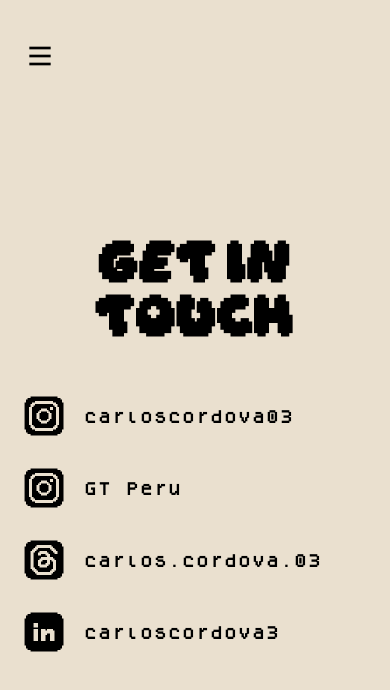
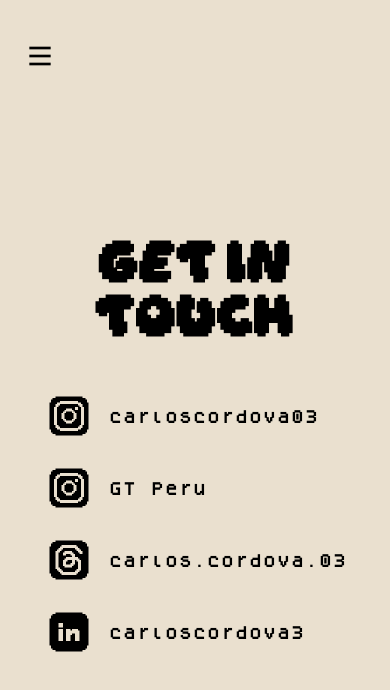
Before and after one commit to CarCor3/my-personal-site, a Next.js app: page /contact in a window 390 px wide. Shown: the top 690 px of the page. Built offline with nearby package versions, Linux system fonts and the light colour scheme.

Commit message:
fixed minor issues for desktop

```diff
--- a/app/contact/page.tsx
+++ b/app/contact/page.tsx
@@ -53,7 +53,7 @@ export default function Contact() {
                       - desktop: md:items-center (centered)
                       - Change 'md:items-center' to 'md:items-start' to align links to the left on desktop
                     */}
-                <div className="flex flex-col gap-6 items-center md:items-center w-full max-w-[350px] md:max-w-[400px]">
+                <div className="flex flex-col gap-6 items-center md:items-center w-full max-w-[300px] md:max-w-[400px]">
                     <motion.a
                         variants={itemVariants}
                         transition={{ duration: 0.5, ease: "easeOut" }}
```
